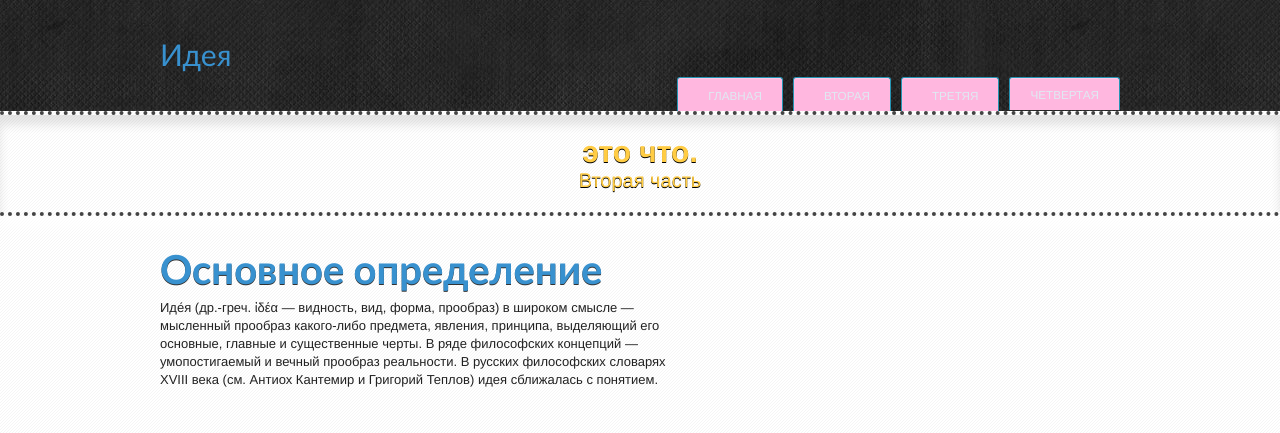
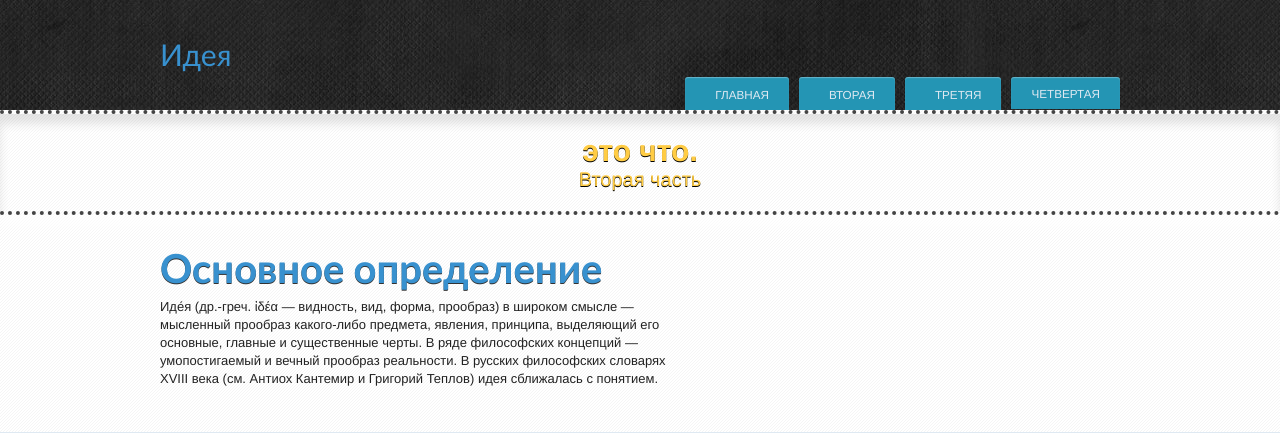
Before and after one commit to iitwebdev/L-and-L, a Python web app: template MyProject1/myproject1/templates/home.jinja2 in a window 1280 px wide. Shown: the top 433 px of the page. Run offline with Jinja, Linux system fonts and the light colour scheme; the template is opened without the code that fills it, so the values that code supplies are empty; some libraries are stand-ins or nearby versions; some web fonts are replaced.

Commit message:
main.css изменена

```diff
--- a/MyProject1/myproject1/static/main.css
+++ b/MyProject1/myproject1/static/main.css
@@ -101,9 +101,9 @@ ul[role=navigation] li {
   margin: 0 0 0 10px;
 }
 ul[role=navigation] li a {
-  background: #ffb7df;
-  border: 1px solid #2495b4;
-  border-bottom: 0;
+  background: #2495b4;
+  /*border: 1px solid #2495b4;
+  border-bottom: 0;*/
   -moz-box-shadow: 0 1px 1px rgba(255, 255, 255, 0.3) inset;
   -webkit-box-shadow: 0 1px 1px rgba(255, 255, 255, 0.3) inset;
   box-shadow: 0 1px 1px rgba(255, 255, 255, 0.3) inset;
@@ -120,7 +120,7 @@ ul[role=navigation] li a:active,
 ul[role=navigation] li a.activePage {
   border-color: #10253d;
   background: url(../static/polosa.png);
-  color: #ff0000;
+  color: #2fe1ff;
   -moz-box-shadow: rgba(255, 255, 255, 0.8) 0 1px 0;
   -webkit-box-shadow: rgba(255, 255, 255, 0.8) 0 1px 0;
   box-shadow: rgba(255, 255, 255, 0.8) 0 1px 0;
```
